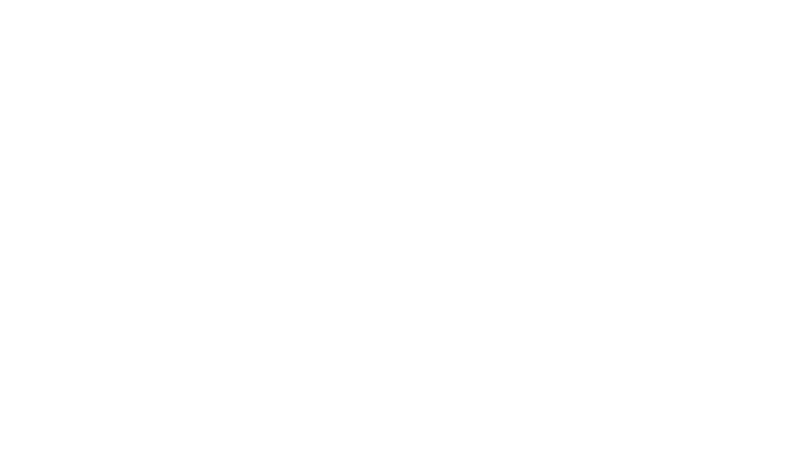
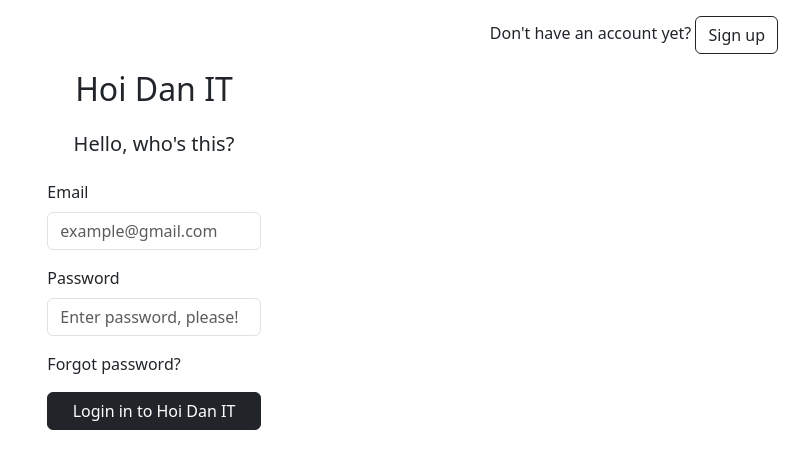
Before and after one commit to antking19/hoidanit-test-demo-react, a React (Create React App) app: page /login in a window 1280 px wide. Before the commit this address had no page. Shown: the top 468 px of the page, without its empty margins (486-1280 px from the left). Built offline with nearby package versions, Linux system fonts and the light colour scheme.

Commit message:
Video69 - Design login

```diff
--- /dev/null
+++ b/src/components/Auth/Login.js
@@ -0,0 +1,67 @@
+import { useState } from "react";
+import "./Login.scss";
+
+const Login = (props) => {
+    const [email, setEmail] = useState("");
+    const [password, setPassword] = useState("");
+
+    const handleLogin = () => {
+        alert("login");
+    };
+
+    return (
+        <div>
+            <div className="login-container">
+                <div className="header text-end m-3">
+                    Don't have an account yet?{" "}
+                    <button className="btn btn-outline-dark">Sign up</button>
+                </div>
+                <div className="login-content col-2 mx-auto">
+                    <div className="title text-center">
+                        <h2>Hoi Dan IT</h2>
+                        <h5 className="fw-normal my-4">Hello, who's this?</h5>
+                    </div>
+                    <div className="content-form">
+                        <div className="login-form">
+                            <div className="mb-3">
+                                <label className="form-label">Email</label>
+                                <input
+                                    type="email"
+                                    className="form-control"
+                                    placeholder="example@gmail.com"
+                                    value={email}
+                                    onChange={(event) =>
+                                        setEmail(event.target.value)
+                                    }
+                                />
+                            </div>
+                            <div className="mb-3">
+                                <label className="form-label">Password</label>
+                                <input
+                                    type="password"
+                                    className="form-control"
+                                    placeholder="Enter password, please!"
+                                    value={password}
+                                    onChange={(event) =>
+                                        setPassword(event.target.value)
+                                    }
+                                />
+                            </div>
+                            <span>Forgot password?</span>
+                            <div className="mt-3 text-center d-grid">
+                                <button
+                                    className="btn btn-dark"
+                                    onClick={() => handleLogin()}
+                                >
+                                    Login in to Hoi Dan IT
+                                </button>
+                            </div>
+                        </div>
+                    </div>
+                </div>
+            </div>
+        </div>
+    );
+};
+
+export default Login;
--- a/src/components/Header/Header.js
+++ b/src/components/Header/Header.js
@@ -2,9 +2,15 @@
 import Nav from "react-bootstrap/Nav";
 import Navbar from "react-bootstrap/Navbar";
 // import NavDropdown from "react-bootstrap/NavDropdown";
-import { NavLink } from "react-router-dom";
+import { NavLink, useNavigate } from "react-router-dom";
 
 const Header = () => {
+    const navigate = useNavigate();
+
+    const handleLogin = () => {
+        navigate("/login");
+    };
+
     return (
         <Navbar bg="light" expand="lg">
             <Container>
@@ -30,7 +36,10 @@
                     </Nav>
                     <Nav>
                         <div>
-                            <button className="btn btn-outline-dark mx-3 btn-login">
+                            <button
+                                className="btn btn-outline-dark mx-3 btn-login"
+                                onClick={() => handleLogin()}
+                            >
                                 Login
                             </button>
                             <button className="btn btn-dark btn-signup">
--- a/src/index.js
+++ b/src/index.js
@@ -11,6 +11,7 @@
 import HomePage from "./components/Home/HomePage";
 import Dashboard from "./components/Admin/content/Dashboard";
 import ManageUser from "./components/Admin/content/ManageUser";
+import Login from "./components/Auth/Login";
 
 const root = ReactDOM.createRoot(document.getElementById("root"));
 root.render(
@@ -26,6 +27,7 @@
                     <Route index element={<Dashboard />} />
                     <Route path="manage-user" element={<ManageUser />} />
                 </Route>
+                <Route path="/login" element={<Login />} />
             </Routes>
         </BrowserRouter>
         {/* </React.StrictMode> */}
```
Also changed, not shown: src/components/Auth/Login.scss (added).
